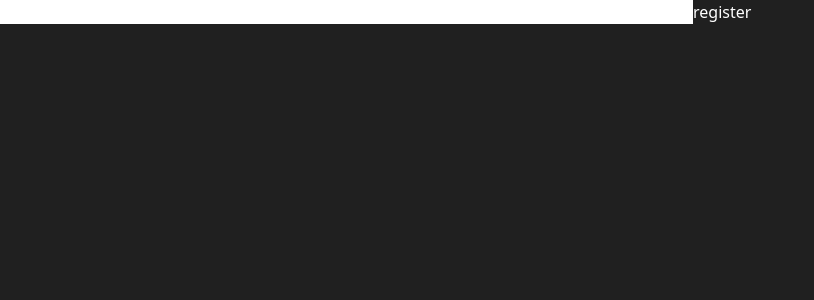
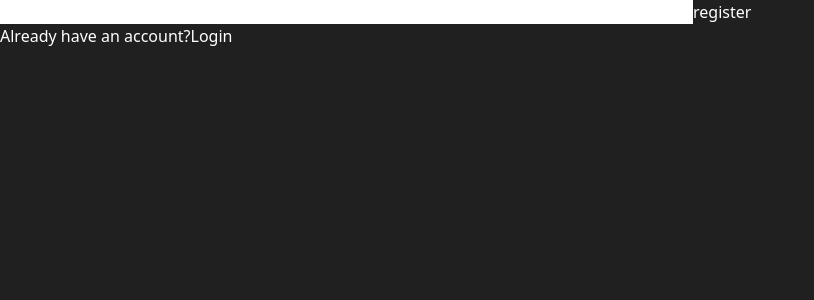
Before and after one commit to AlexBecci/Login-CRUD, a React (Vite) app in the folder client/: page /register in a window 1280 px wide. Shown: the top 300 px of the page, without its empty margins (0-814 px from the left). Built offline with nearby package versions, Linux system fonts and the light colour scheme.

Commit message:
redirect components

```diff
--- a/client/src/pages/LoginPage.jsx
+++ b/client/src/pages/LoginPage.jsx
@@ -1,5 +1,6 @@
 import { useForm } from "react-hook-form";
 import { useAuth } from "../context/AuthContext";
+import { Link } from "react-router-dom";
 
 function LoginPage() {
   const {
@@ -39,6 +40,9 @@ function LoginPage() {
         )}
         <button type="submit">register</button>
       </form>
+      <p className="flex gap-x-2 justify-between">
+        Don't have an account? <Link className="text-cyan-500" to={"/register"}>Sign up</Link>
+      </p>
     </div>
   );
 }
--- a/client/src/pages/RegisterPage.jsx
+++ b/client/src/pages/RegisterPage.jsx
@@ -1,7 +1,7 @@
 import { useForm } from "react-hook-form";
 import { useAuth } from "../context/AuthContext";
 import { useEffect } from "react";
-import { useNavigate } from "react-router-dom";
+import { Link, useNavigate } from "react-router-dom";
 
 function RegisterPage() {
   const {
@@ -54,6 +54,12 @@ function RegisterPage() {
         )}
         <button type="submit">register</button>
       </form>
+      <p className="flex gap-x-2 justify-between">
+        Already have an account?
+        <Link className="text-cyan-500" to={"/login"}>
+          Login
+        </Link>
+      </p>
     </div>
   );
 }
```
